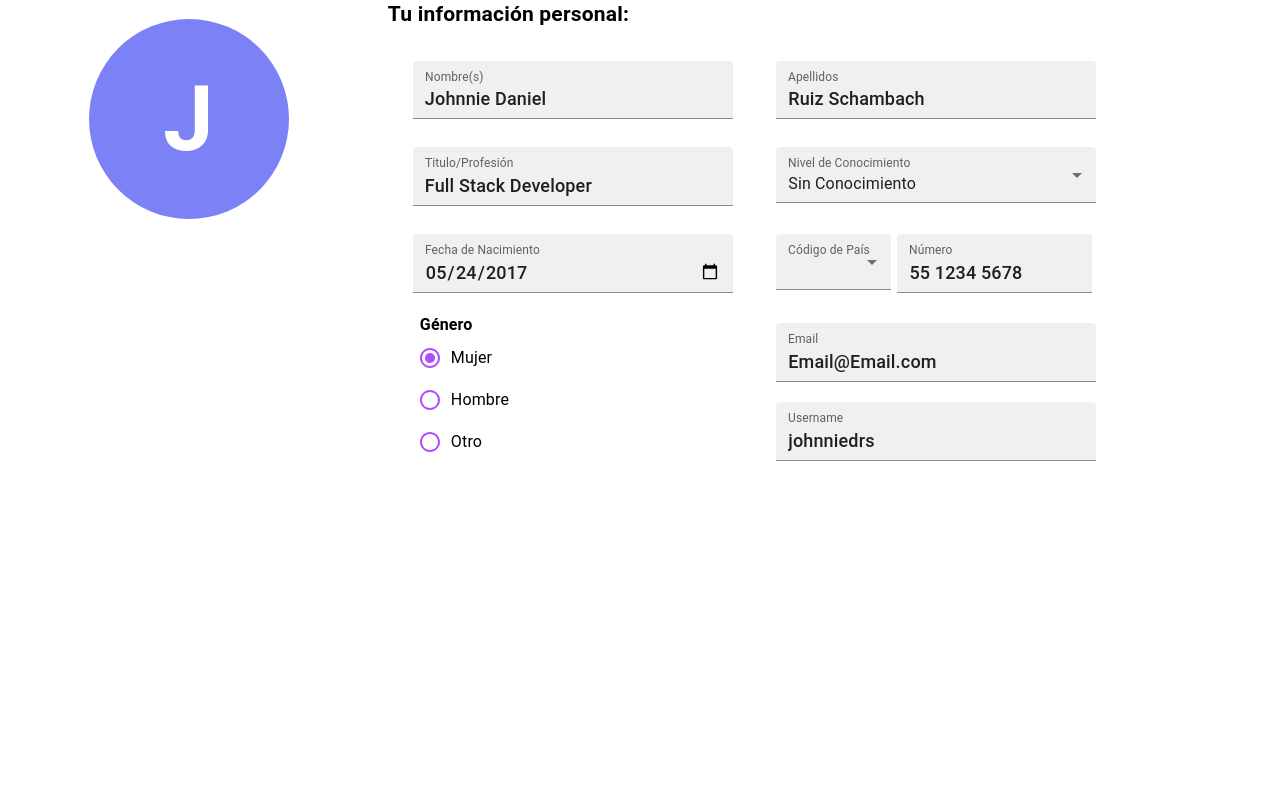
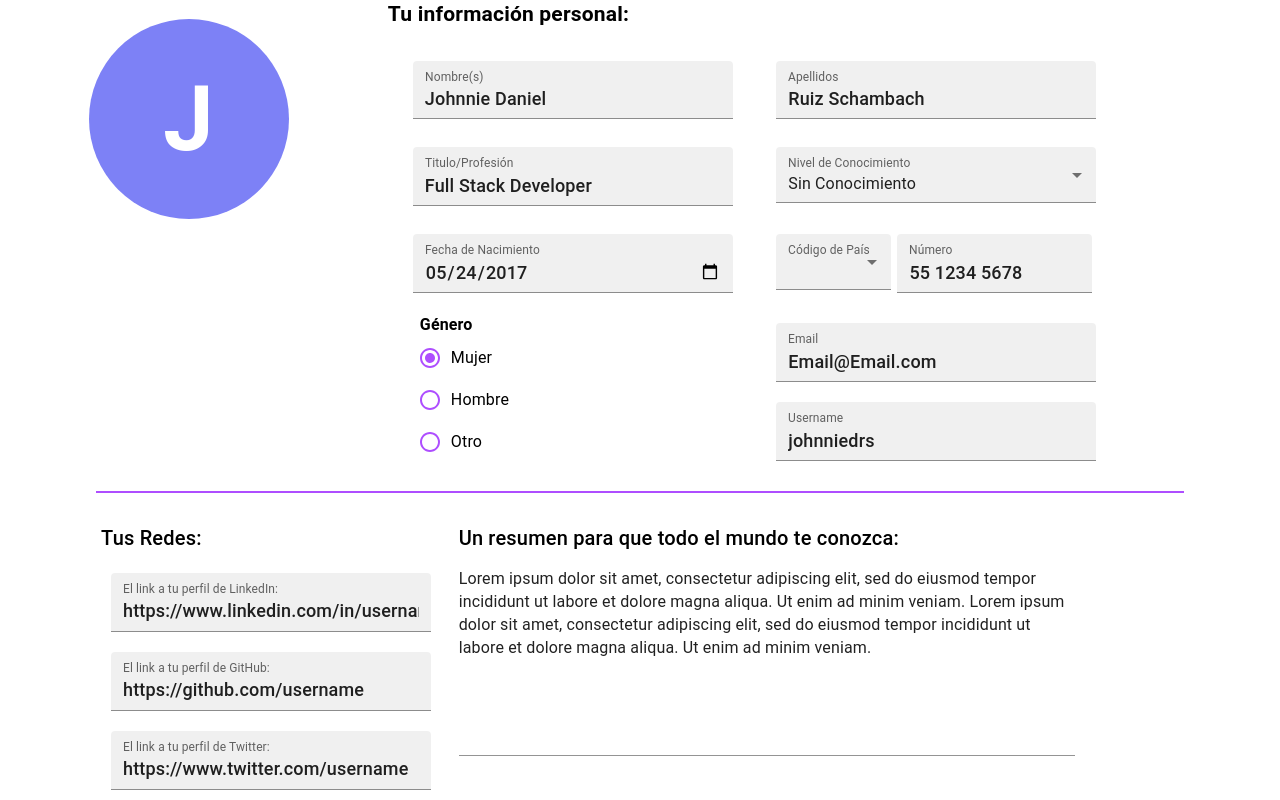
Before and after one commit to Platzi-Master-C8/gethired-automation-CMS-front-end, a React app: page /edit in a window 1280 px wide. Shown: the part 323-1123 px from the top of the page. Before the commit the page ends 800 px from the top, so only its background shows below. Built offline with nearby package versions, Linux system fonts and the light colour scheme.

Commit message:
feat: User Profile Edit UserProfileInfoEdit Component

```diff
--- a/src/components/UserEditForm/UserEditForm.jsx
+++ b/src/components/UserEditForm/UserEditForm.jsx
@@ -52,7 +52,8 @@ const TextFieldUserEdit = styled(TextField)`
     }
     .css-cio0x1-muiinputbase-root-muifilledinput-root:after,
     .css-cio0x1-MuiInputBase-root-MuiFilledInput-root:hover:not(.Mui-disabled):before,
-    .css-cio0x1-MuiInputBase-root-MuiFilledInput-root:after {
+    .css-cio0x1-MuiInputBase-root-MuiFilledInput-root:after,
+    .css-cio0x1-MuiInputBase-root-MuiFilledInput-root:before {
         border-bottom: 2px solid #ae4eff;
     }
 `;
--- /dev/null
+++ b/src/components/UserEditInfo/UserEditInfo.jsx
@@ -0,0 +1,77 @@
+import React from 'react';
+import { Typography, TextField, Grid } from '@mui/material';
+import { styled } from '@mui/material/styles';
+
+const TextFieldUserEdit = styled(TextField)`
+    margin: 10px 15px;
+    width: 320px;
+
+    .css-au3a9q-MuiFormLabel-root-MuiInputLabel-root,
+    .css-au3a9q-MuiFormLabel-root-MuiInputLabel-root.Mui-focused {
+        color: #ae4eff;
+    }
+    .css-10botns-MuiInputBase-input-MuiFilledInput-input {
+        font-weight: 500;
+        font-size: 18px;
+    }
+    .css-cio0x1-muiinputbase-root-muifilledinput-root:after,
+    .css-cio0x1-MuiInputBase-root-MuiFilledInput-root:hover:not(.Mui-disabled):before,
+    .css-cio0x1-MuiInputBase-root-MuiFilledInput-root:after,
+    .css-cio0x1-MuiInputBase-root-MuiFilledInput-root:before {
+        border-bottom: 2px solid #ae4eff;
+    }
+`;
+
+const TextArea = styled(TextField)`
+    width: 85%;
+    .css-5xn5lu-MuiInputBase-root-MuiInput-root {
+        padding: 20px;
+    }
+    .css-5xn5lu-muiinputbase-root-muiinput-root:before,
+    .css-5xn5lu-MuiInputBase-root-MuiInput-root:after,
+    .css-5xn5lu-MuiInputBase-root-MuiInput-root:hover:not(.Mui-disabled):before {
+        border-bottom: 2px solid #ae4eff;
+    }
+`;
+
+const UserEditInfo = () => {
+    return (
+        <Grid container sx={{ width: '85%', margin: 'auto' }}>
+            <Grid item sm={4}>
+                <Typography sx={{ fontSize: 20, fontWeight: 500, margin: '10px 5px' }}>Tus Redes:</Typography>
+                <TextFieldUserEdit
+                    id="filled-required"
+                    label="El link a tu perfil de LinkedIn:"
+                    defaultValue="https://www.linkedin.com/in/username"
+                    variant="filled"
+                />
+                <TextFieldUserEdit
+                    id="filled-required"
+                    label="El link a tu perfil de GitHub:"
+                    defaultValue="https://github.com/username"
+                    variant="filled"
+                />
+                <TextFieldUserEdit
+                    id="filled-required"
+                    label="El link a tu perfil de Twitter:"
+                    defaultValue="https://www.twitter.com/username"
+                    variant="filled"
+                />
+            </Grid>
+            <Grid sm={8}>
+                <Typography sx={{ fontSize: 20, fontWeight: 500, margin: '10px 0px' }}>
+                    Un resumen para que todo el mundo te conozca:
+                </Typography>
+                <TextArea
+                    id="standard-multiline-static"
+                    multiline
+                    rows={8}
+                    defaultValue="Lorem ipsum dolor sit amet, consectetur adipiscing elit, sed do eiusmod tempor incididunt ut labore et dolore magna aliqua. Ut enim ad minim veniam. Lorem ipsum dolor sit amet, consectetur adipiscing elit, sed do eiusmod tempor incididunt ut labore et dolore magna aliqua. Ut enim ad minim veniam."
+                    variant="standard"
+                />
+            </Grid>
+        </Grid>
+    );
+};
+
+export default UserEditInfo;
--- a/src/pages/UserProfileEdit/UserProfileEdit.jsx
+++ b/src/pages/UserProfileEdit/UserProfileEdit.jsx
@@ -1,8 +1,10 @@
 import React from 'react';
 import Stack from '@mui/material/Stack';
+import Divider from '@mui/material/Divider';
 import Header from '../../components/Header/Header';
 import UserEditForm from '../../components/UserEditForm/UserEditForm';
 import UserEditAvatar from '../../components/UserEditAvatar/UserEditAvatar';
+import UserEditInfo from '../../components/UserEditInfo/UserEditInfo';
 
 const UserProfileEdit = () => {
     return (
@@ -12,6 +14,8 @@ const UserProfileEdit = () => {
                 <UserEditAvatar />
                 <UserEditForm />
             </Stack>
+            <Divider sx={{ borderColor: '#ae4eff', borderWidth: '1px', width: '85%', margin: '20px auto' }} />
+            <UserEditInfo />
         </React.Fragment>
     );
 };
```
